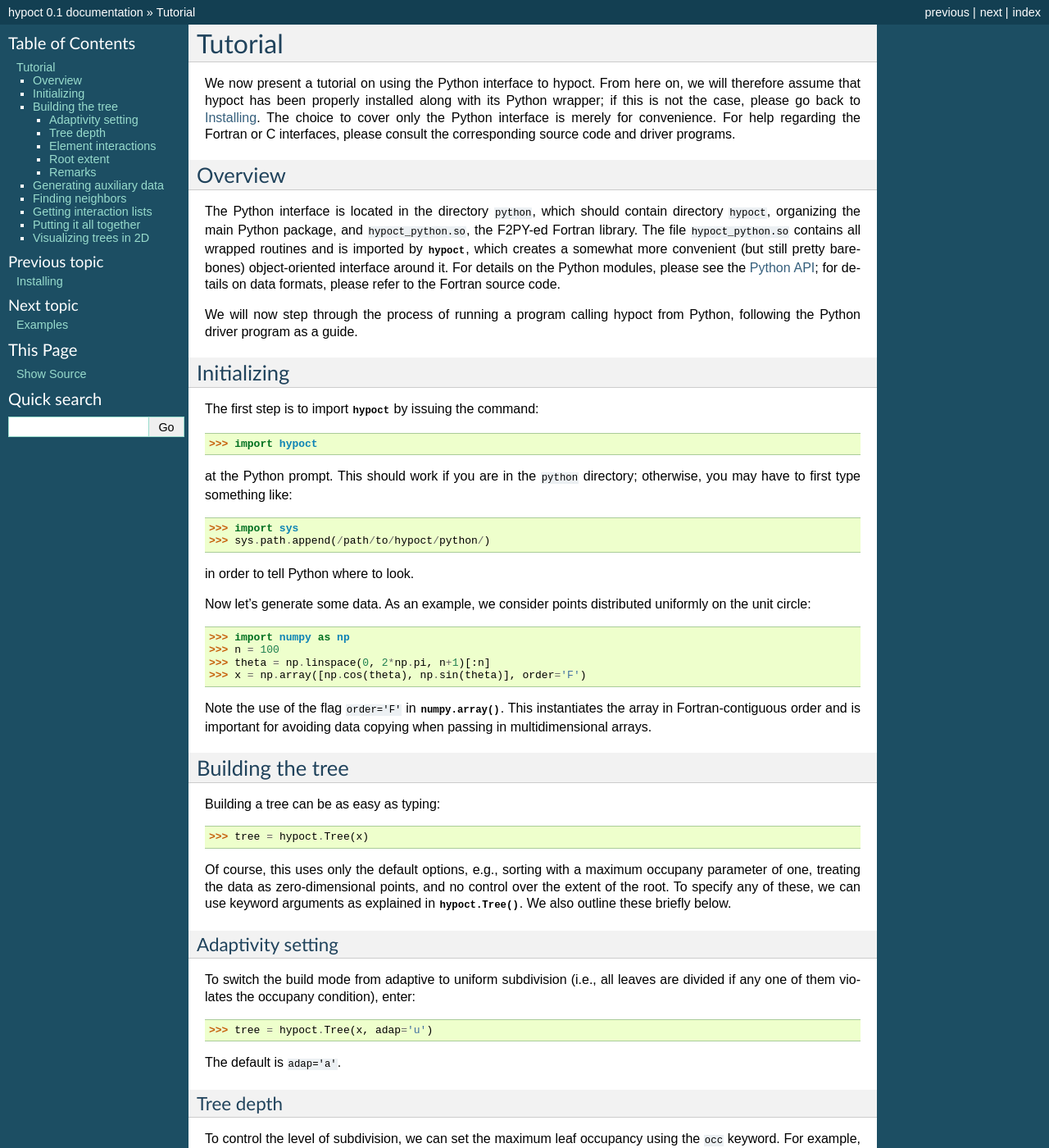
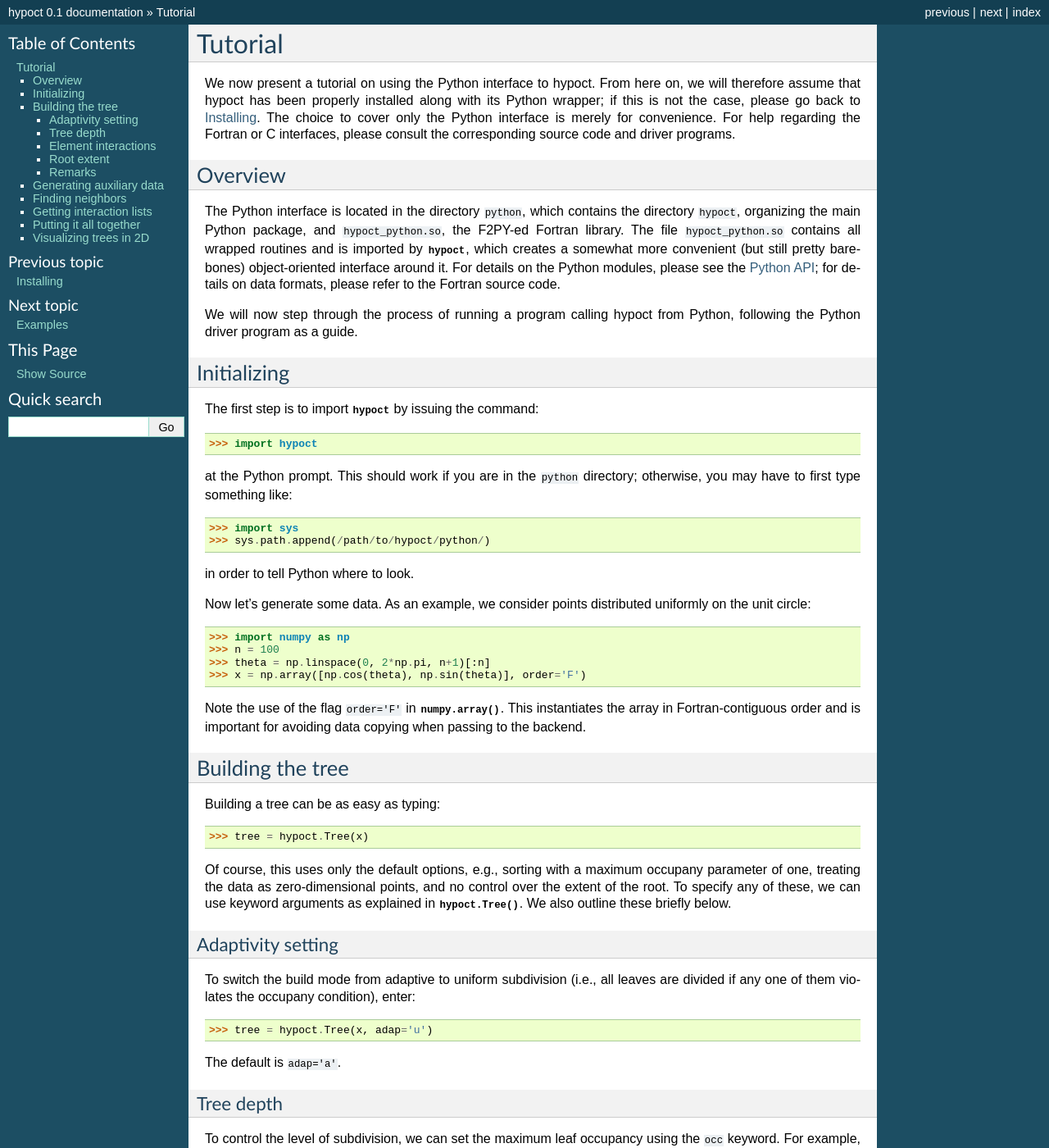
Before and after one commit to klho/hypoct, a Sphinx documentation site: the page built from doc/tutorial.rst, in a window 1280 px wide and 1400 px high. Shown: the whole window at 82% size. Built offline with Sphinx 7.4.7, drawn with Linux system fonts in a browser that asks for light colours.

Commit message:
Fixed a typo.

```diff
--- a/doc/tutorial.rst
+++ b/doc/tutorial.rst
@@ -6,7 +6,7 @@ We now present a tutorial on using the Python interface to hypoct. From here on,
 Overview
 --------
 
-The Python interface is located in the directory ``python``, which should contain directory ``hypoct``, organizing the main Python package, and ``hypoct_python.so``, the F2PY-ed Fortran library. The file ``hypoct_python.so`` contains all wrapped routines and is imported by :mod:`hypoct`, which creates a somewhat more convenient (but still pretty bare-bones) object-oriented interface around it. For details on the Python modules, please see the :doc:`api`; for details on data formats, please refer to the Fortran source code.
+The Python interface is located in the directory ``python``, which contains the directory ``hypoct``, organizing the main Python package, and ``hypoct_python.so``, the F2PY-ed Fortran library. The file ``hypoct_python.so`` contains all wrapped routines and is imported by :mod:`hypoct`, which creates a somewhat more convenient (but still pretty bare-bones) object-oriented interface around it. For details on the Python modules, please see the :doc:`api`; for details on data formats, please refer to the Fortran source code.
 
 We will now step through the process of running a program calling hypoct from Python, following the Python driver program as a guide.
 
@@ -31,7 +31,7 @@ Now let's generate some data. As an example, we consider points distributed unif
 >>> theta = np.linspace(0, 2*np.pi, n+1)[:n]
 >>> x = np.array([np.cos(theta), np.sin(theta)], order='F')
 
-Note the use of the flag ``order='F'`` in :func:`numpy.array`. This instantiates the array in Fortran-contiguous order and is important for avoiding data copying when passing in multidimensional arrays.
+Note the use of the flag ``order='F'`` in :func:`numpy.array`. This instantiates the array in Fortran-contiguous order and is important for avoiding data copying when passing to the backend.
 
 Building the tree
 -----------------
```
